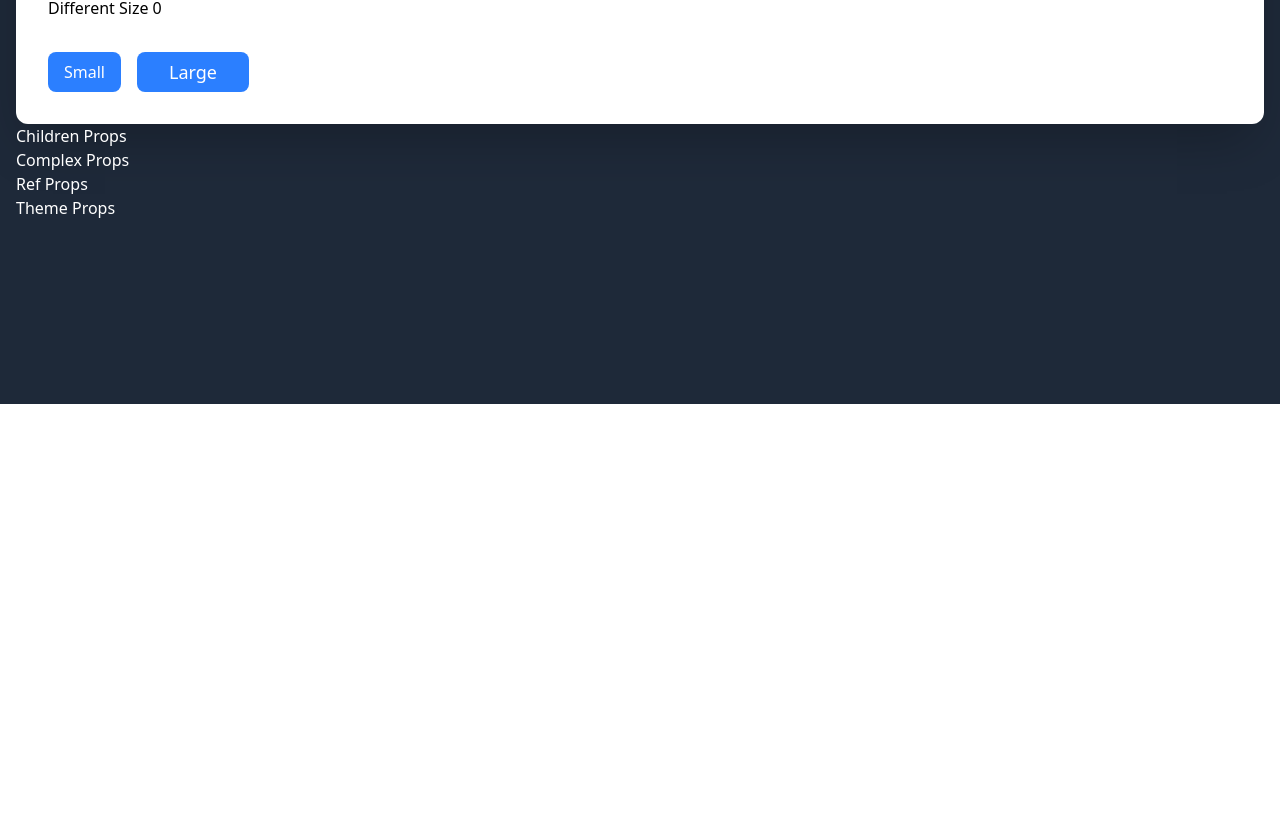
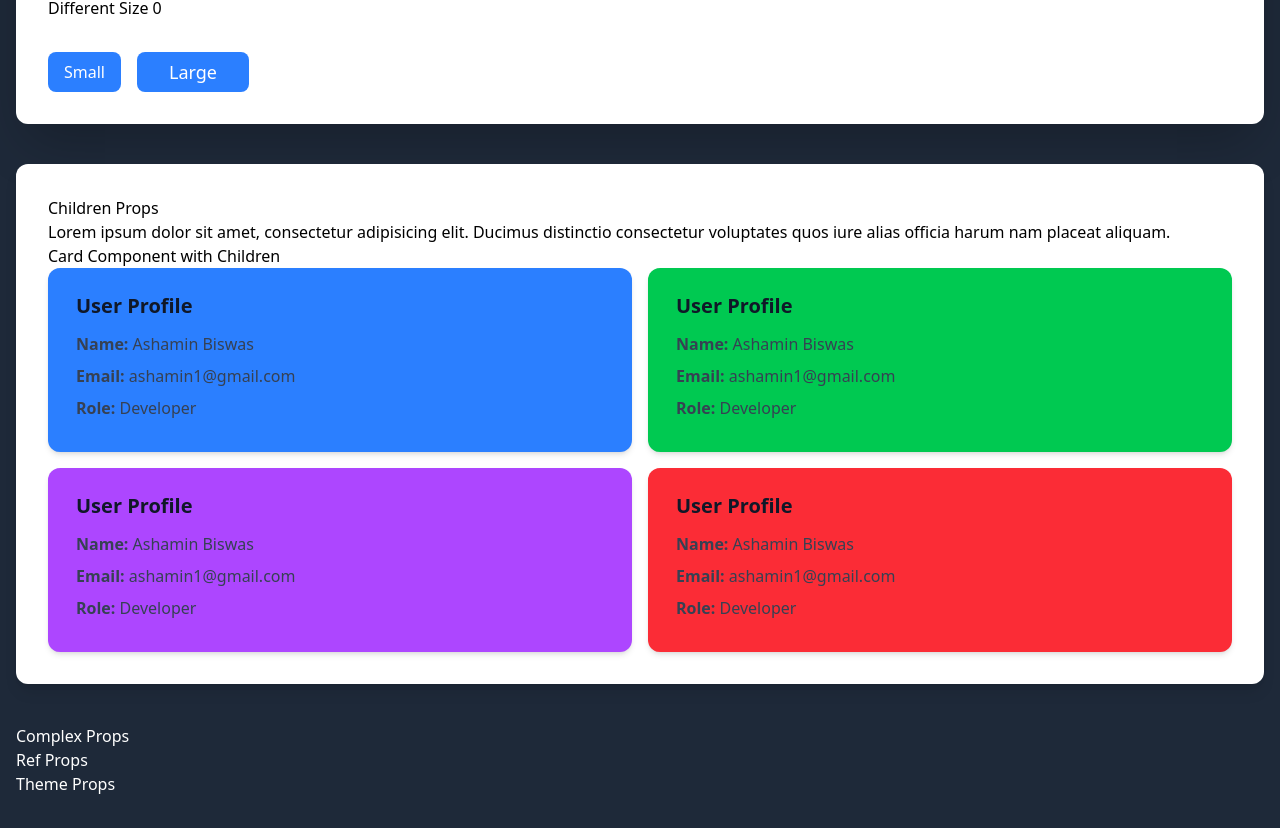
Before and after one commit to AshaminBiswas/complete-web-development-course, a React (Vite) app in the folder react/my-project/: page / in a window 1280 px wide. Shown: the part 396-1224 px from the top of the page. Before the commit the page ends 800 px from the top, so only its background shows below. Built offline with nearby package versions, Linux system fonts and the light colour scheme.

Commit message:
feat: update Navigation and BasicProps components with styling improvements; add Card and Container components to ChildrenProps

```diff
--- a/react/my-project/src/App.jsx
+++ b/react/my-project/src/App.jsx
@@ -17,7 +17,7 @@ function Navigation (){
   ]
 
   return(
-    <nav className={`sticky top-0 z-50 shadow-md`}>
+    <nav className={`sticky top-0 z-50 shadow-md bg-gray-800`}>
         <div>
           <div className="flex justify-center items-center p-4">
             {section.map((section)=>(
--- a/react/my-project/src/component/BasicProps.jsx
+++ b/react/my-project/src/component/BasicProps.jsx
@@ -15,7 +15,7 @@ function Button({text, color, size, onClick, disabled}){
 function BasicProps() {
   const [clickCount, setClickCount] = useState(0)
   return (
-    <section className="p-8 bg-white rounded-xl shadow-2xl">
+    <section className="p-8 bg-white rounded-xl shadow-2xl mb-10">
       <h2>Basic Props</h2>
       <p>Lorem ipsum, dolor sit amet consectetur adipisicing elit. Maiores quisquam provident reprehenderit suscipit nihil magnam iure perferendis accusantium adipisci exercitationem!</p>
 
--- a/react/my-project/src/component/ChildrenProps.jsx
+++ b/react/my-project/src/component/ChildrenProps.jsx
@@ -1,11 +1,65 @@
-
-
-function ChildrenProps() {
+function Card({children, title, color="blue"}){
+  const colorClasses = {
+    blue: "border-blue-500 bg-blue-500",
+    green: "border-green-500 bg-green-500",
+    purple:"border-purple-500 bg-purple-500",
+    red:"border-red-500 bg-red-500"
+  }
   return (
-    <div className=" text-white">
-        <h1>Children Props</h1>
+    <div className={` border-l-4 p-6 rounded-xl shadow-md ${colorClasses[color]}`}>
+      {title && <h3 className="text-xl font-bold mb-3 text-gray-900">{title}</h3>}
+      <div className="text-gray-700" > {children}</div>
     </div>
   )
 }
 
+function Container({children, layout="vertical"}){
+  const layoutClasses = {
+    vertical:"flex flex-col space-y-4",
+    horizontal: "flex flex-row flex-wrap gap-4",
+    grid: " grid grid-cols-1 md:grid-cols-2 gap-4"
+  }
+
+  return(
+    <div className={layoutClasses[layout]}>{children}</div>
+  )
+}
+
+function ChildrenProps() {
+  return (
+    <section className="p-8 bg-white rounded-xl shadow-lg mb-10">
+      <h2>Children Props</h2>
+      <p>Lorem ipsum dolor sit amet, consectetur adipisicing elit. Ducimus distinctio consectetur voluptates quos iure alias officia harum nam placeat aliquam.
+      </p>
+      <div className="space-y-6">
+        <div>
+          <h3>Card Component with Children</h3>
+          <Container layout="grid">
+              <Card title="User Profile" color="blue">
+                <p className="mb-2"><strong>Name:</strong> Ashamin Biswas</p>
+                <p className="mb-2"><strong>Email:</strong> ashamin1@gmail.com</p>
+                <p className="mb-2"><strong>Role:</strong> Developer</p>
+              </Card>
+               <Card title="User Profile" color="green">
+                <p className="mb-2"><strong>Name:</strong> Ashamin Biswas</p>
+                <p className="mb-2"><strong>Email:</strong> ashamin1@gmail.com</p>
+                <p className="mb-2"><strong>Role:</strong> Developer</p>
+              </Card>
+               <Card title="User Profile" color="purple">
+                <p className="mb-2"><strong>Name:</strong> Ashamin Biswas</p>
+                <p className="mb-2"><strong>Email:</strong> ashamin1@gmail.com</p>
+                <p className="mb-2"><strong>Role:</strong> Developer</p>
+              </Card>
+               <Card title="User Profile" color="red">
+                <p className="mb-2"><strong>Name:</strong> Ashamin Biswas</p>
+                <p className="mb-2"><strong>Email:</strong> ashamin1@gmail.com</p>
+                <p className="mb-2"><strong>Role:</strong> Developer</p>
+              </Card>
+          </Container>
+        </div>
+      </div>
+    </section>
+  )
+}
+
 export default ChildrenProps
```
